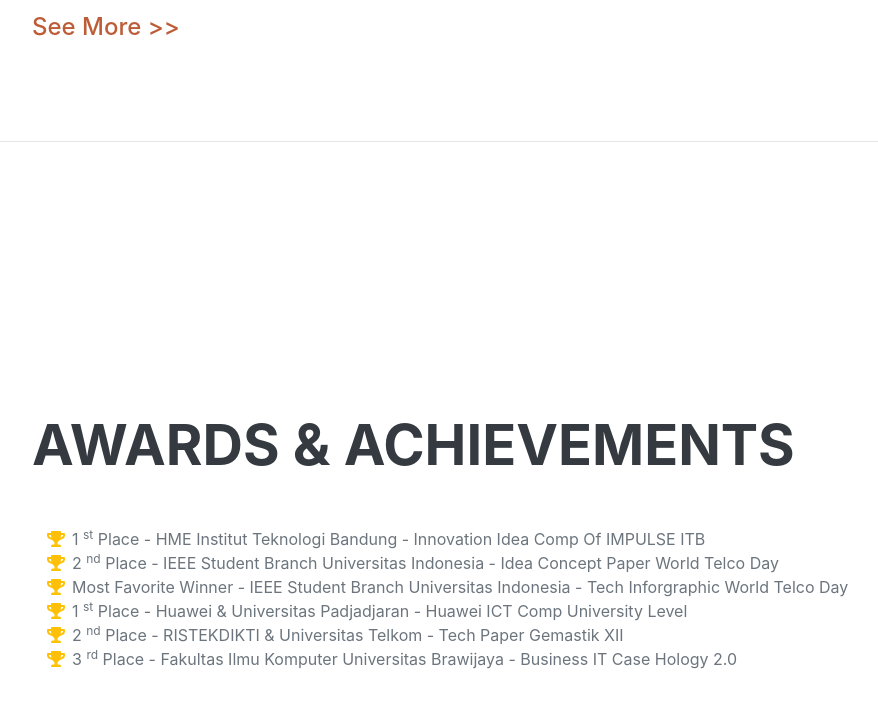
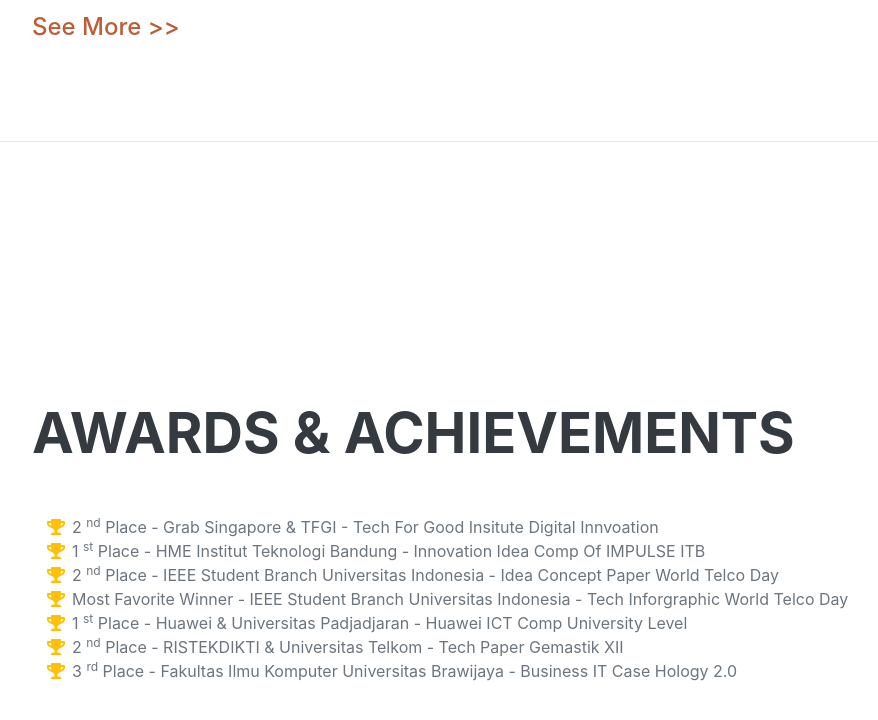
Before and after one commit to sachihongo/sachihongo.github.io, a plain HTML site: page index.html in a window 1280 px wide. Shown: the part 6394-7114 px from the top of the page, without its empty margins (288-1166 px from the left). Drawn offline with nearby package versions, Linux system fonts and the light colour scheme; a web font is replaced by a local one.

Commit message:
Update achievemnts

```diff
--- a/index.html
+++ b/index.html
@@ -391,6 +391,12 @@
                 <ul class="fa-ul mb-0">
                     <li>
                         <span class="fa-li"><i class="fas fa-trophy text-warning"></i></span>
+                        2
+                        <sup>nd</sup>
+                        Place - Grab Singapore & TFGI - Tech For Good Insitute Digital Innvoation
+                    </li>
+                    <li>
+                        <span class="fa-li"><i class="fas fa-trophy text-warning"></i></span>
                         1
                         <sup>st</sup>
                         Place - HME Institut Teknologi Bandung - Innovation Idea Comp Of IMPULSE ITB
```
